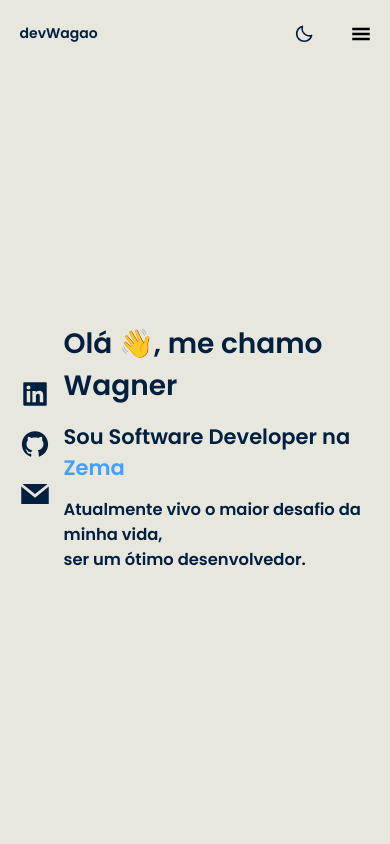
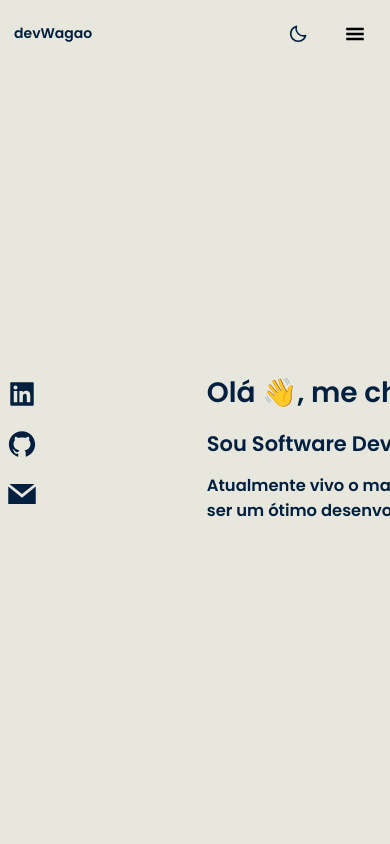
Before and after one commit to WagaoFC/devWagao, a React (Vite) app: page / in a window 390 px wide. Shown: the top 844 px of the page. Built offline with nearby package versions, Linux system fonts and the light colour scheme.

Commit message:
finalizando responsividade :joy: :joy: :joy:

```diff
--- a/src/components/Header/styled.ts
+++ b/src/components/Header/styled.ts
@@ -6,6 +6,11 @@ export const Container = styled.div`
     justify-content: center;
     height: 8vh;
     background: ${props => props.theme.title === 'light' ? 'var(--background-light)' : 'var(--background-dark)'};
+
+    @media (max-width: 900px) {
+        justify-content: space-between;
+        margin: 0 1rem 0 1rem;
+    }
 `
 
 export const HeaderMenu = styled.header`
--- a/src/components/Main/styled.ts
+++ b/src/components/Main/styled.ts
@@ -11,6 +11,11 @@ export const Container = styled.main`
 
     @media (max-width: 1024px) {
         gap: 1rem;
+    }
+
+    @media (max-width: 500px) {
+        width: 600px;
+        margin-left: 0.5rem;
     }
 `
 
```
